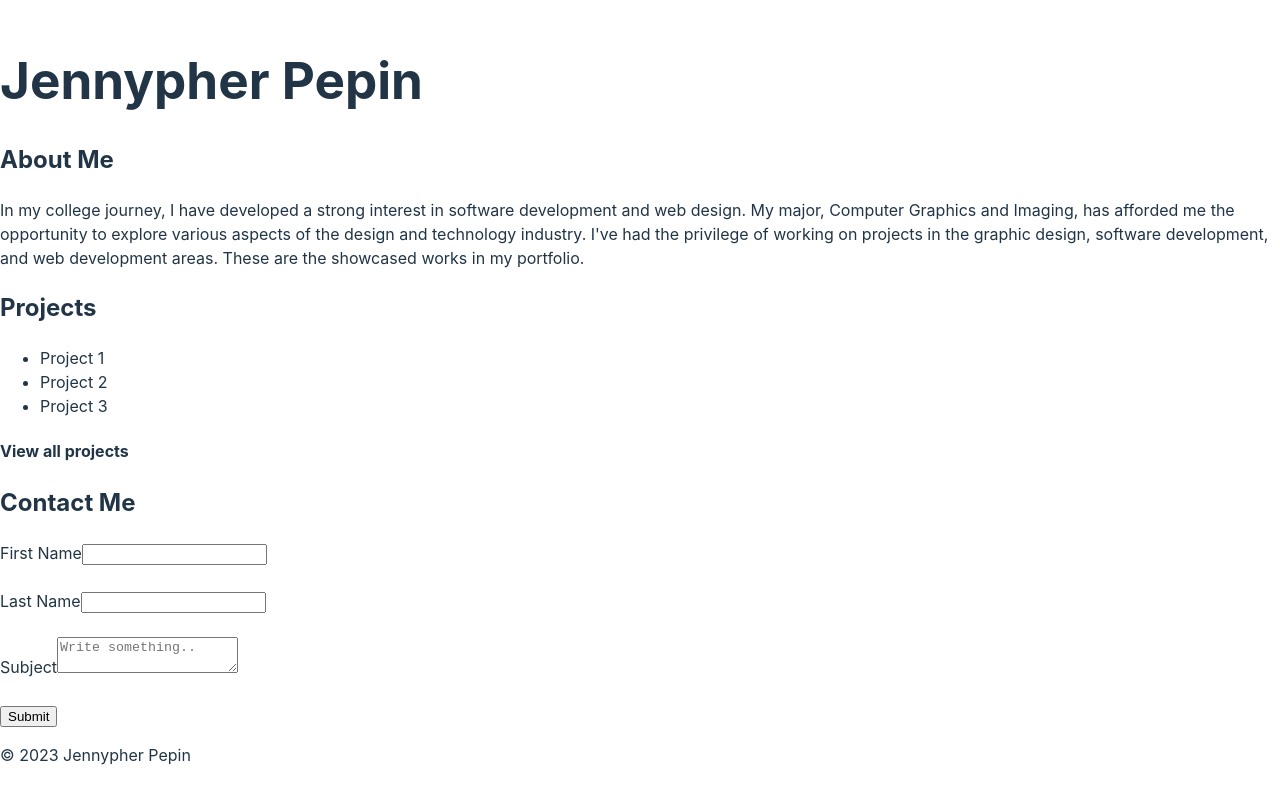
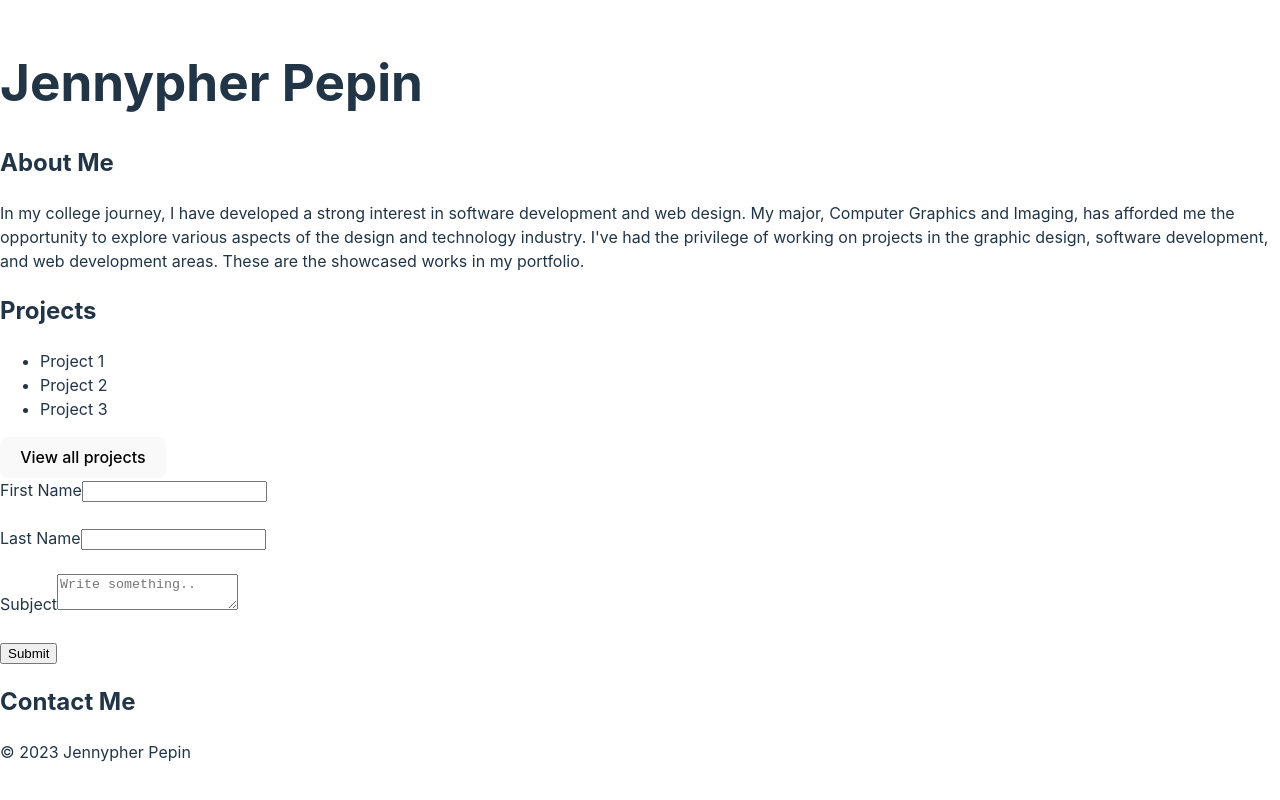
Before and after one commit to jennypherx/web-dev-portfolio, a React (Vite) app: page / in a window 1280 px wide. Built offline with nearby package versions, Linux system fonts and the light colour scheme.

Commit message:
Added 'view all projects' buttom

```diff
--- a/src/components/Header.jsx
+++ b/src/components/Header.jsx
@@ -1,7 +1,7 @@
 function Header() {
 
     return (
-      <header>
+      <header className="header">
 
         <h1>Jennypher Pepin</h1>
 
--- a/src/components/Projects.jsx
+++ b/src/components/Projects.jsx
@@ -1,5 +1,3 @@
-import AllProjects from "../pages/AllProjects"
-
 function Projects() {
 
     return (
@@ -8,13 +6,13 @@
 
         <h2>Projects</h2>
 
-      <ul ClassName="projects">
+      <ul className="projects">
         <li>Project 1</li>
         <li>Project 2</li>
         <li>Project 3</li>
       </ul>
 
-        <h4>View all projects</h4>
+      <button>View all projects</button>
         {/* <AllProjects /> */}
 
       </div>
--- a/src/pages/AllProjects.jsx
+++ b/src/pages/AllProjects.jsx
@@ -1,10 +1,10 @@
 function AllProjects() {
 
     return (
-      <div className="projects">
-
+      <div className="all-projects">
 
         <h2>All Projects</h2>
+
         {/* Add all my projects here */}
 
       </div>
--- a/src/pages/ContactMe.jsx
+++ b/src/pages/Contact.jsx
@@ -1,6 +1,6 @@
 import { useState } from 'react'
 
-function ContactMe() {
+function Contact() {
 
     const[firstName, setFirstName] = useState("")
     const[lastName, setLastName] = useState("")
@@ -49,5 +49,4 @@
     )
 }
 
-
-  export default ContactMe
+  export default Contact
```
Also changed, not shown: src/App.jsx (+6 -7 lines), src/components/ContactMe.jsx (renamed from src/components/Contact.jsx, +2 -5 lines).
